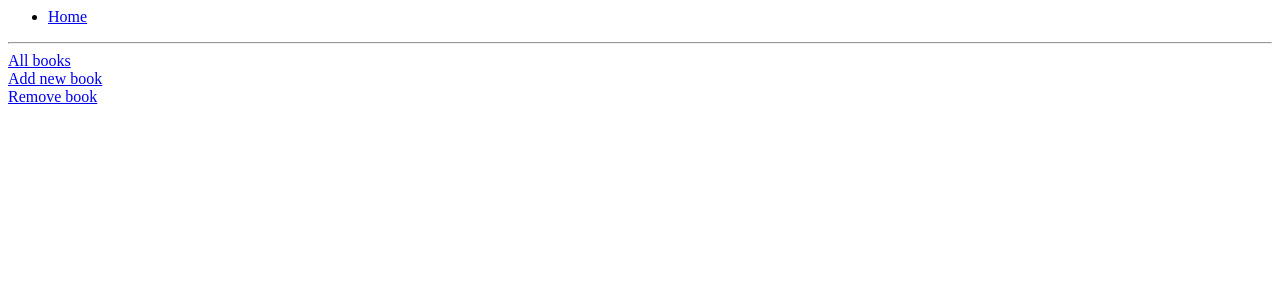
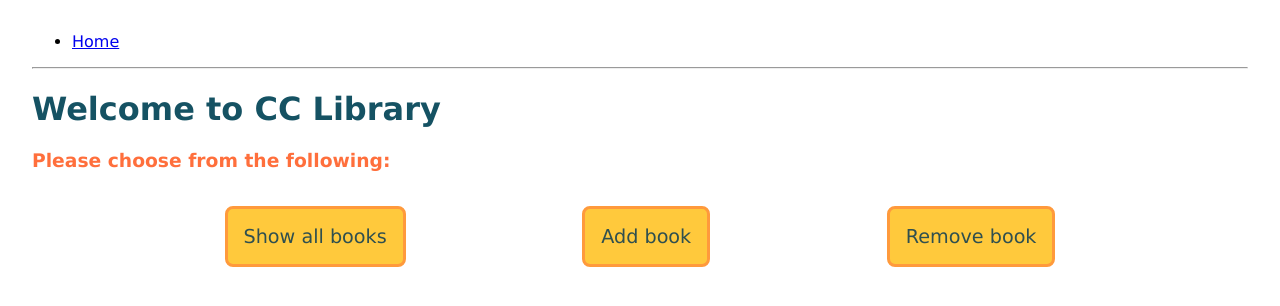
Before and after one commit to taksgarby/library_task, a Flask app: page / in a window 1280 px wide. Shown: the top 306 px of the page. Run offline with Flask 2, Linux system fonts and the light colour scheme.

Commit message:
fifth commit

```diff
--- a/static/style.css
+++ b/static/style.css
@@ -1,3 +1,40 @@
 body {
+    margin: 0;
+    padding: 2rem;
+    font-family: 'Lucida Sans', 'Lucida Sans Regular', 'Lucida Grande', 'Lucida Sans Unicode', Geneva, Verdana, sans-serif;
+}
+
+h1 {
+    color: #155263;
+}
+
+h3 {
+    color: #ff6f3c;
+}
+
+.choices {
+
+    display: flex;
+    flex-direction: row;
+    padding: 1rem;
+    justify-content: space-evenly;
 
 }
+
+.choice {
+    border: 0.2rem solid #ff9a3c;
+    border-radius: 0.5rem;
+    padding: 1rem;
+    background-color:  #ffc93c;
+}
+
+
+.choice a {
+    text-decoration: none;
+    font-size: 1.2rem;
+    color: darkslategrey;
+}
+
+.book-list h1 {
+    font-size: 2rem;
+}
--- a/templates/base.html
+++ b/templates/base.html
@@ -1,7 +1,7 @@
 <html>
     <head>
-      <link rel="stylesheet" href="{{ url_for('static', filename='style.css') }}">
-      <title>Library</title>
+      <link rel="stylesheet" href="{{ url_for('static', filename='/style.css') }}">
+      <title>{{title}}</title>
     </head>
     <body>
         <ul>
--- a/templates/home.html
+++ b/templates/home.html
@@ -1,7 +1,11 @@
 {% extends "base.html" %}
 
 {% block content %}
-   <div> <a href="/books"> All books</a></div>
-   <div><a href="/add">Add new book</a></div>
-   <div><a href="/remove">Remove book</a></div>
+<h1>Welcome to CC Library</h1>
+<h3>Please choose from the following:</h3>
+<div class="choices">
+   <div class="choice"> <a href="/books">Show all books</a></div>
+   <div class="choice"><a href="/add">Add book</a></div>
+   <div class="choice"><a href="/remove">Remove book</a></div>
+</div>
 {% endblock %}
```
Also changed, not shown: templates/book.html (+7 -5 lines).
